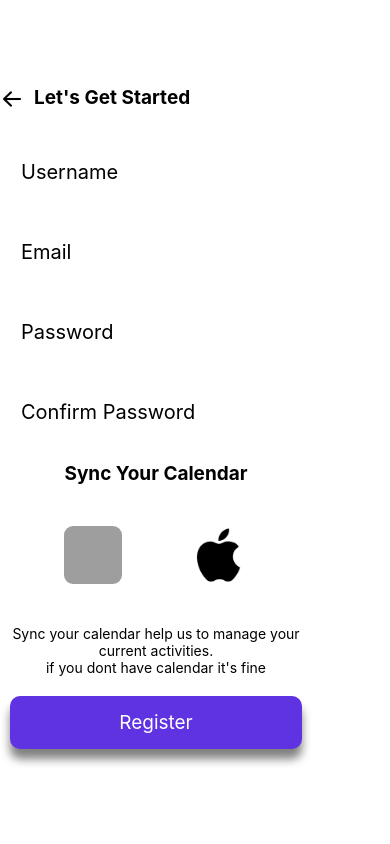
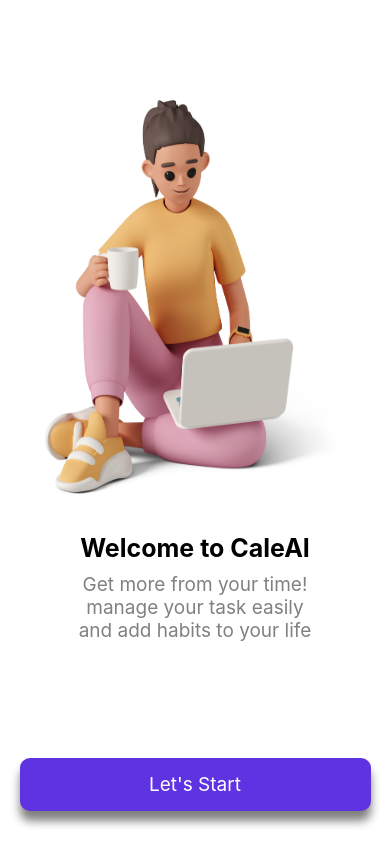
Before and after one commit to BarelHeby/CaleAI, a React Native app in the folder frontend/: screen / in a window 390 px wide. Built offline with nearby package versions, Linux system fonts and the light colour scheme; grey boxes are pictures that could not be loaded.

Commit message:
create welcome page

```diff
--- a/frontend/App.js
+++ b/frontend/App.js
@@ -1,10 +1,12 @@
 import { StatusBar } from "expo-status-bar";
 import { Button, StyleSheet, Text, View } from "react-native";
 import Register from "./pages/register";
+import Welcome from "./pages/welcome";
 export default function App() {
   return (
     <View style={styles.container}>
-      <Register />
+      {/* <Register /> */}
+      <Welcome />
     </View>
   );
 }
--- /dev/null
+++ b/frontend/components/Button/index.jsx
@@ -0,0 +1,31 @@
+import { View, Text, TouchableOpacity } from "react-native";
+import React from "react";
+
+export default function Button({ text, onPress, style }) {
+  return (
+    <TouchableOpacity
+      style={{
+        ...style,
+        backgroundColor: "#5F33E1",
+        borderRadius: 10,
+        padding: 15,
+        shadowColor: "gray",
+        shadowRadius: 10,
+        shadowOpacity: 1,
+        shadowOffset: { width: 0, height: 10 },
+      }}
+      onPress={onPress}
+    >
+      <Text
+        style={{
+          color: "white",
+          marginStart: "auto",
+          marginEnd: "auto",
+          fontSize: 19,
+        }}
+      >
+        {text}
+      </Text>
+    </TouchableOpacity>
+  );
+}
--- a/frontend/components/navigation/index.jsx
+++ b/frontend/components/navigation/index.jsx
@@ -4,7 +4,7 @@ import { AntDesign } from "@expo/vector-icons";
 
 export default function Navigation({ text, to = "" }) {
   return (
-    <View style={{ flexDirection: "row" }}>
+    <View style={{ flexDirection: "row", marginTop: 20 }}>
       <AntDesign
         name="arrowleft"
         size={24}
--- a/frontend/components/textbox/index.jsx
+++ b/frontend/components/textbox/index.jsx
@@ -22,7 +22,7 @@ export default function TextBox({
               : isAvailable === false
               ? "red"
               : "transparent",
-          borderWidth: 1,
+          borderWidth: 2,
           marginBottom: 10,
           padding: 10,
           borderRadius: 10,
--- a/frontend/pages/register/index.jsx
+++ b/frontend/pages/register/index.jsx
@@ -1,9 +1,11 @@
-import { View, Text, Pressable, Alert, TouchableOpacity } from "react-native";
+import { View, Text, Alert } from "react-native";
 import TextBox from "../../components/textbox";
 import { useState } from "react";
 import ImageButton from "../../components/image/ImageButton";
 import Navigation from "../../components/navigation";
-function Register() {
+import Button from "../../components/Button";
+
+export default function Register() {
   const [username, setUsername] = useState("");
   const [email, setEmail] = useState("");
   const [password, setPassword] = useState("");
@@ -23,17 +25,26 @@ function Register() {
     },
   };
   return (
-    <View>
+    <View
+      style={{
+        marginTop: 50,
+        height: "100%",
+        width: "90%",
+        alignSelf: "center",
+        flex: 1,
+      }}
+    >
       <Navigation text={"Let's Get Started"} />
       <View
         style={{
-          width: "80%",
           padding: 10,
-          alignContent: "center",
-          height: "70%",
+          width: "100%",
+          alignSelf: "center",
+          marginBottom: "auto",
         }}
       >
         <TextBox
+          isAvailable={true}
           style={styles.input}
           placeholder="Username"
           value={username}
@@ -60,6 +71,8 @@ function Register() {
           onChangeText={setConfirmPassword}
           secureTextEntry
         />
+      </View>
+      <View style={{ marginBottom: "auto" }}>
         <Text
           style={{
             fontSize: 19,
@@ -92,49 +105,22 @@ function Register() {
             }
           />
         </View>
-        <Text
-          style={{
-            textAlign: "center",
-          }}
-        >
-          Sync your calendar help us to manage your current activities.
-        </Text>
-        <Text style={{ textAlign: "center" }}>
-          if you dont have calendar it's fine
-        </Text>
-        <TouchableOpacity
-          style={{
-            marginTop: 20,
-            backgroundColor: "#5F33E1",
-            borderRadius: 10,
-            padding: 15,
-            shadowColor: "gray",
-            shadowRadius: 10,
-            shadowOpacity: 1,
-            shadowOffset: { width: 0, height: 10 },
-          }}
-          onPress={handleSubmit}
-        >
+        <View>
           <Text
             style={{
-              color: "white",
-              marginStart: "auto",
-              marginEnd: "auto",
-              fontSize: 19,
+              textAlign: "center",
             }}
           >
-            Register
+            Sync your calendar help us to manage your current activities.
           </Text>
-        </TouchableOpacity>
-        {/* <Pressable
-          style={{ margin: 20, backgroundColor: "#5F33E1" }}
-          title="Register"
-          onPress={handleSubmit}
-          color="#5F33E1"
-        /> */}
+          <Text style={{ textAlign: "center" }}>
+            if you dont have calendar it's fine
+          </Text>
+        </View>
+      </View>
+      <View style={{ marginBottom: "auto", marginTop: "auto" }}>
+        <Button text={"Register"} onPress={handleSubmit} />
       </View>
     </View>
   );
 }
-
-export default Register;
--- /dev/null
+++ b/frontend/pages/welcome/index.jsx
@@ -0,0 +1,62 @@
+import { View, Text, Image } from "react-native";
+import React from "react";
+import woman from "../../assets/images/Woman_Think.png";
+import Button from "../../components/Button";
+export default function Welcome() {
+  return (
+    <View
+      style={{
+        marginTop: 50,
+        height: "100%",
+        width: "90%",
+        alignSelf: "center",
+        flex: 1,
+      }}
+    >
+      <Image
+        source={woman}
+        style={{
+          width: 300,
+          height: 400,
+          resizeMode: "stretch",
+          marginTop: 50,
+          marginRight: "auto",
+          marginLeft: "auto",
+        }}
+      />
+      <View style={{ marginTop: "auto", marginBottom: "auto" }}>
+        <Text
+          style={{
+            fontWeight: "bold",
+            fontSize: 25,
+            textAlign: "center",
+            // marginTop: 30,
+          }}
+        >
+          Welcome to CaleAI
+        </Text>
+        <Text
+          style={{
+            textAlign: "center",
+            marginTop: 10,
+            fontSize: 19,
+            color: "gray",
+            width: 250,
+            marginStart: "auto",
+            marginEnd: "auto",
+          }}
+        >
+          Get more from your time! manage your task easily and add habits to
+          your life
+        </Text>
+      </View>
+      <View style={{ marginBottom: "auto", marginTop: "auto" }}>
+        <Button
+          text={"Let's Start"}
+          onPress={undefined}
+          style={{ marginTop: 50 }}
+        />
+      </View>
+    </View>
+  );
+}
```
Also changed, not shown: frontend/assets/images/Woman_Think.png (added).
